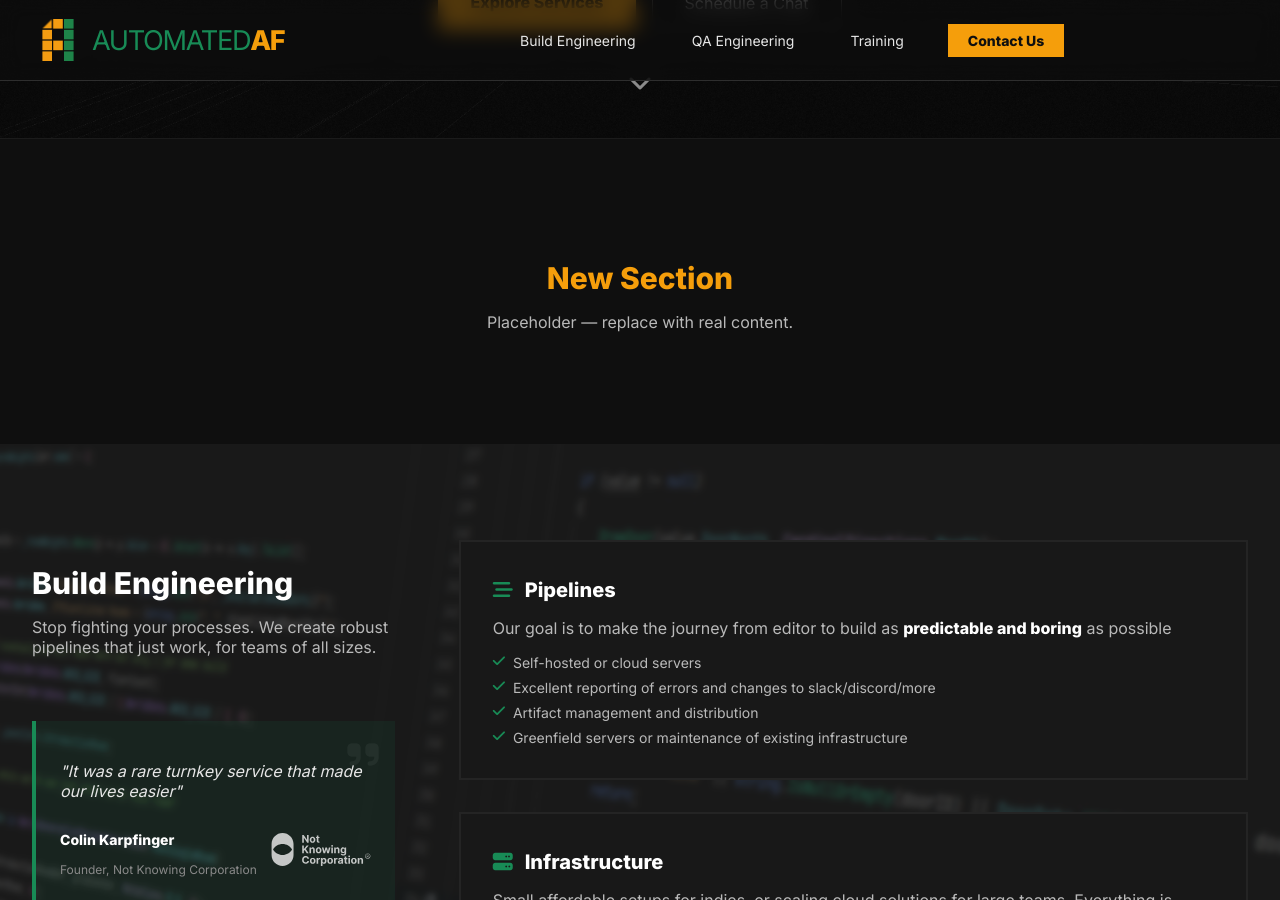
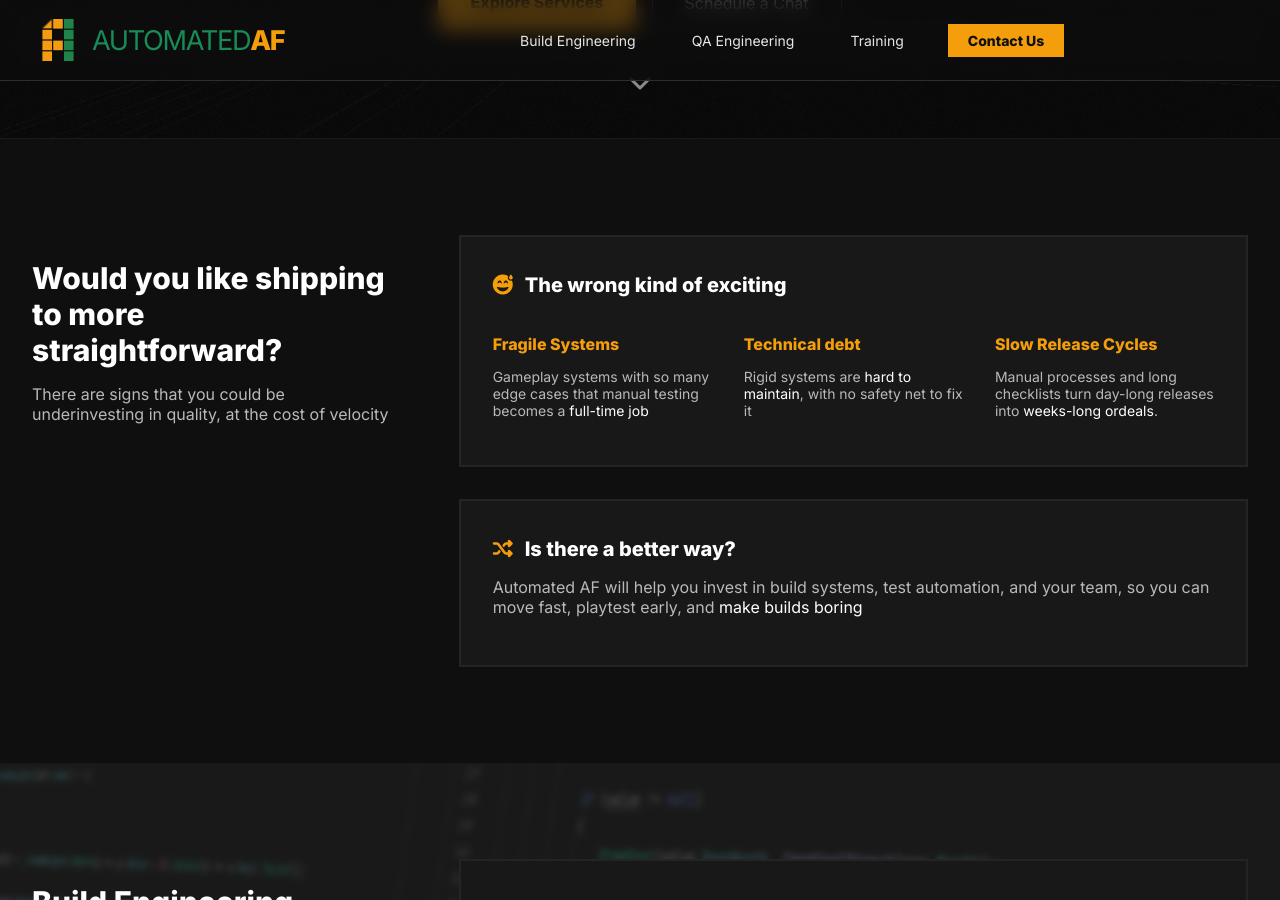
Before and after one commit to tenpn/automatedaf-company, a Jekyll site: the page built from index.html, in a window 1280 px wide and 900 px high, scrolled down 762 px. Built offline with Jekyll 4.4.1, drawn with Linux system fonts in a browser that asks for light colours.

Commit message:
fleshing out pain points section

```diff
--- a/_includes/sections/new-section.html
+++ /dev/null
@@ -1,8 +0,0 @@
-<section id="new-section" class="section section-border">
-	<div class="container">
-		<div class="text-center">
-			<h2 class="title-lg text-brand-accent">New Section</h2>
-			<p class="text-slate-400">Placeholder — replace with real content.</p>
-		</div>
-	</div>
-</section>
--- /dev/null
+++ b/_includes/sections/pain-points.html
@@ -0,0 +1,57 @@
+<section id="pain-points" class="section section-border">
+	<div class="container">
+		<div class="grid-12">
+
+			<!-- Header -->
+			<div class="col-span-4 mb-12">
+				<div class="flex icon icon-big">
+					<!-- TODO: add section icon asset -->
+					<i class="fas fa-triangle-exclamation text-brand-accent"
+						style="font-size: 3.5rem; margin-bottom: 1rem;"></i>
+				</div>
+				<h2 class="title-lg">Would you like shipping to more straightforward?</h2>
+				<p class="text-slate-400 mb-6">
+					There are signs that you could be underinvesting in quality, at the cost of velocity
+				</p>
+			</div>
+
+			<!-- Content Grid -->
+			<div class="col-span-8 space-y-8">
+				<div class="card">
+					<h3 class="heading-flex">
+						<i class="fas fa-face-grin-beam-sweat text-brand-accent"></i> The wrong kind of exciting
+					</h3>
+					<div class="grid-3">
+						<div>
+							<h4 class="subheading text-brand-accent">Fragile Systems</h4>
+							<p class="text-sm text-slate-400">Gameplay systems with so many edge cases that manual
+								testing
+								becomes a <span class="text-white">full-time job</span></p>
+						</div>
+						<div>
+							<h4 class="subheading text-brand-accent">Technical debt</h4>
+							<p class="text-sm text-slate-400">Rigid systems are <span class="text-white">hard to
+									maintain</span>, with no safety net to
+								fix it</p>
+						</div>
+						<div>
+							<h4 class="subheading text-brand-accent">Slow Release Cycles</h4>
+							<p class="text-sm text-slate-400">Manual processes and long checklists turn
+								day-long releases into <span class="text-white">weeks-long ordeals</span>.
+							</p>
+						</div>
+					</div>
+				</div>
+				<div class="card">
+					<h3 class="heading-flex">
+						<i class="fas fa-shuffle text-brand-accent"></i> Is there a better way?
+					</h3>
+					<p class="text-slate-400">Automated AF will help you invest in build systems, test automation, and
+						your team, so you can move fast,
+						playtest early, and <span class="text-white">make builds boring</span>
+				</div>
+
+			</div>
+		</div>
+	</div>
+</section>
--- a/index.html
+++ b/index.html
@@ -9,7 +9,7 @@ description: "Build and test automation services for video games"
 
 <div class="relative z-10 bg-brand-darker">
 
-    {% include sections/new-section.html %}
+    {% include sections/pain-points.html %}
     {% include sections/build-engineering.html %}
     {% include sections/qa-engineering.html %}
     {% include sections/training.html %}
```
